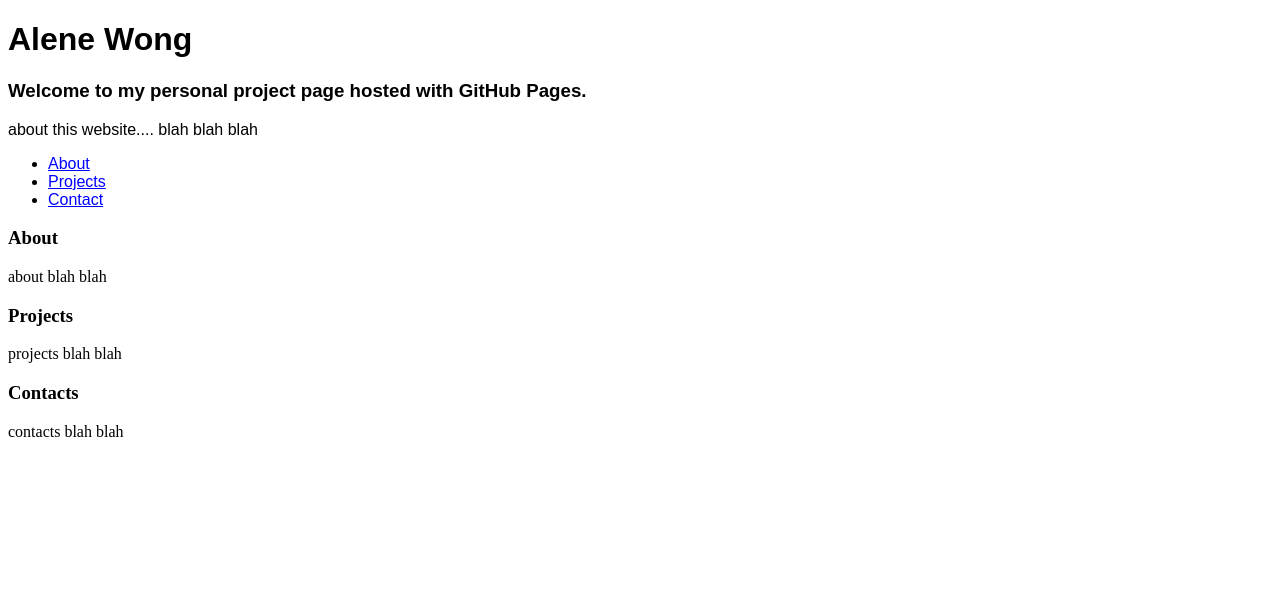
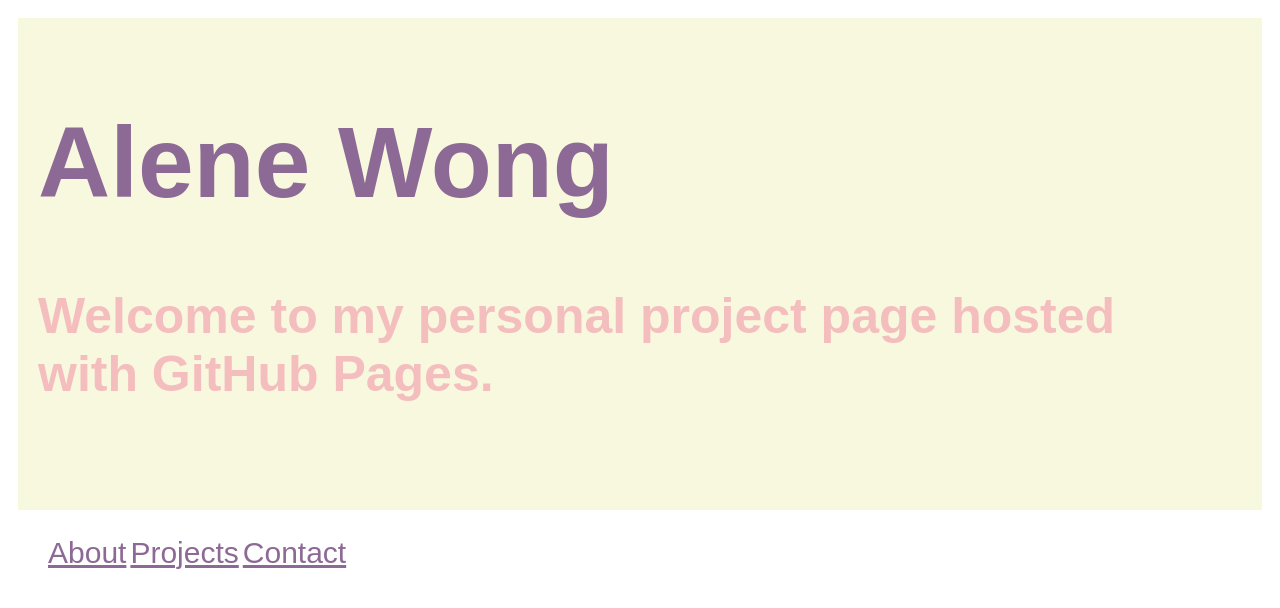
Before and after one commit to awong1995/awong1995.github.io, a plain HTML site: page index.html in a window 1280 px wide. Drawn offline with Linux system fonts and the light colour scheme.

Commit message:
Updated
Mainly css

```diff
--- a/index.html
+++ b/index.html
@@ -12,9 +12,7 @@
 <body>
  <div class="header">
   <h1>Alene Wong</h1>
-  <h3>Welcome to my personal project page hosted with GitHub Pages.</h3>
-
-  <p>about this website.... blah blah blah</p>
+  <h4>Welcome to my personal project page hosted with GitHub Pages.</h4>
  </div>
 
 
@@ -28,14 +26,6 @@
   </div>
 </div>
 
-<h3>About</h3>
-<p>about blah blah</p>
-
-<h3>Projects</h3>
-<p>projects blah blah</p>
-
-<h3>Contacts</h3>
-<p>contacts blah blah</p>
 
 </body>
 </html>
--- a/main.css
+++ b/main.css
@@ -1,11 +1,28 @@
 .header {
   font-family: 'Shift', sans-serif;
+  font-size: 50px;
+  background-color: #f8f8df;
+  border-style: solid;
+  border-color: white;
+  border-width: 10px;
+  padding: 20px 40px 40px 20px;
 }
 
+.header h1 {
+  color: #8d6a95;
+}
+
+.header h4 {
+  color: #f4bebe;
+}
+
+
 .links a{
-  color: blue;
+  color: #8d6a95;
 }
 
 .links li{
   font-family: 'Shift', sans-serif;
+  display: inline;
+  font-size: 30px;
 }
```
Also changed, not shown: about.html (+19 -0 lines), contact.html (+19 -0 lines), projects.html (+19 -0 lines). Lines whose indentation alone changed are shown as unchanged.
